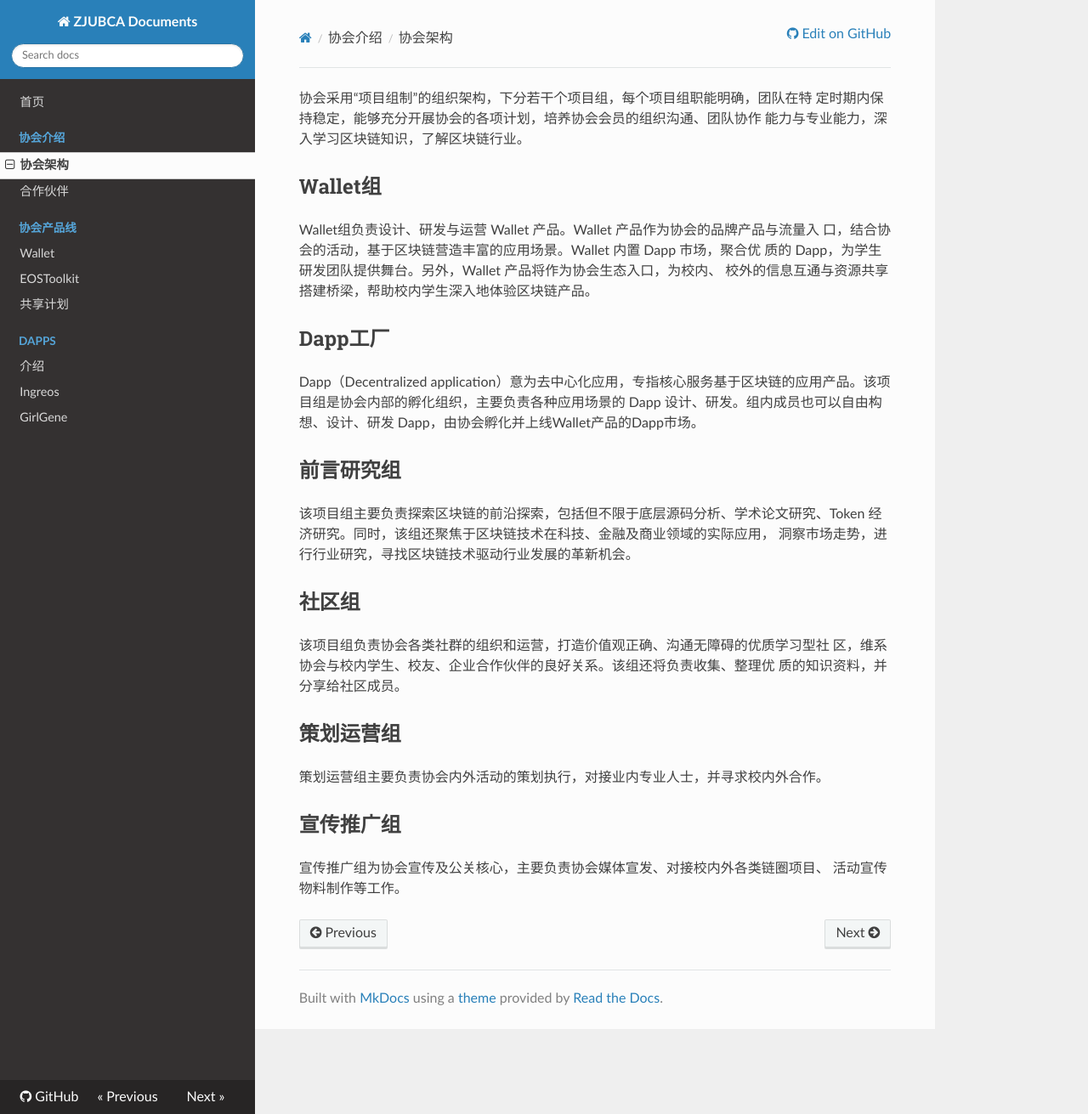
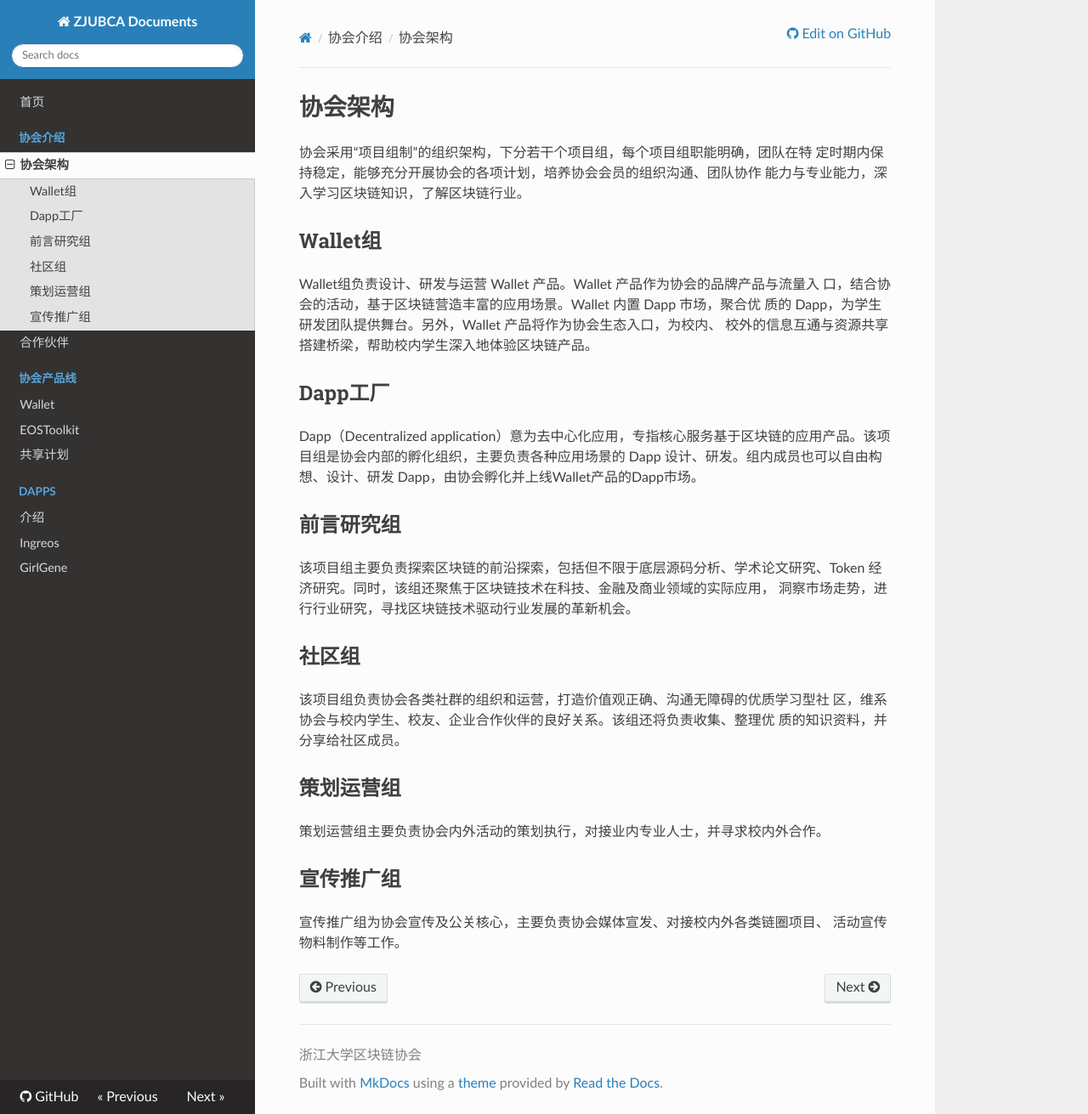
Before and after one commit to ZJUBCA/zjubca.docs, an MkDocs documentation site: the page built from docs/info/structure.md, in a window 1280 px wide and 1311 px high. Shown: the whole window at 85% size. Built offline with MkDocs 1.6.1, drawn with Linux system fonts in a browser that asks for light colours; nearby versions of some CDN libraries.

Commit message:
fix some bugs

```diff
--- a/docs/info/structure.md
+++ b/docs/info/structure.md
@@ -1,3 +1,4 @@
+# 协会架构
 协会采用“项目组制”的组织架构，下分若干个项目组，每个项目组职能明确，团队在特 定时期内保持稳定，能够充分开展协会的各项计划，培养协会会员的组织沟通、团队协作 能力与专业能力，深入学习区块链知识，了解区块链行业。
 
 ## Wallet组
--- a/mkdocs.yml
+++ b/mkdocs.yml
@@ -15,3 +15,5 @@ nav:
 
 repo_url: https://github.com/Blockchain-zju/zjubca.docs
 theme: readthedocs
+copyright: '浙江大学区块链协会'
+lang: ['jp']
```
Also changed, not shown: docs/dapps/index.md (+1 -0 lines).
